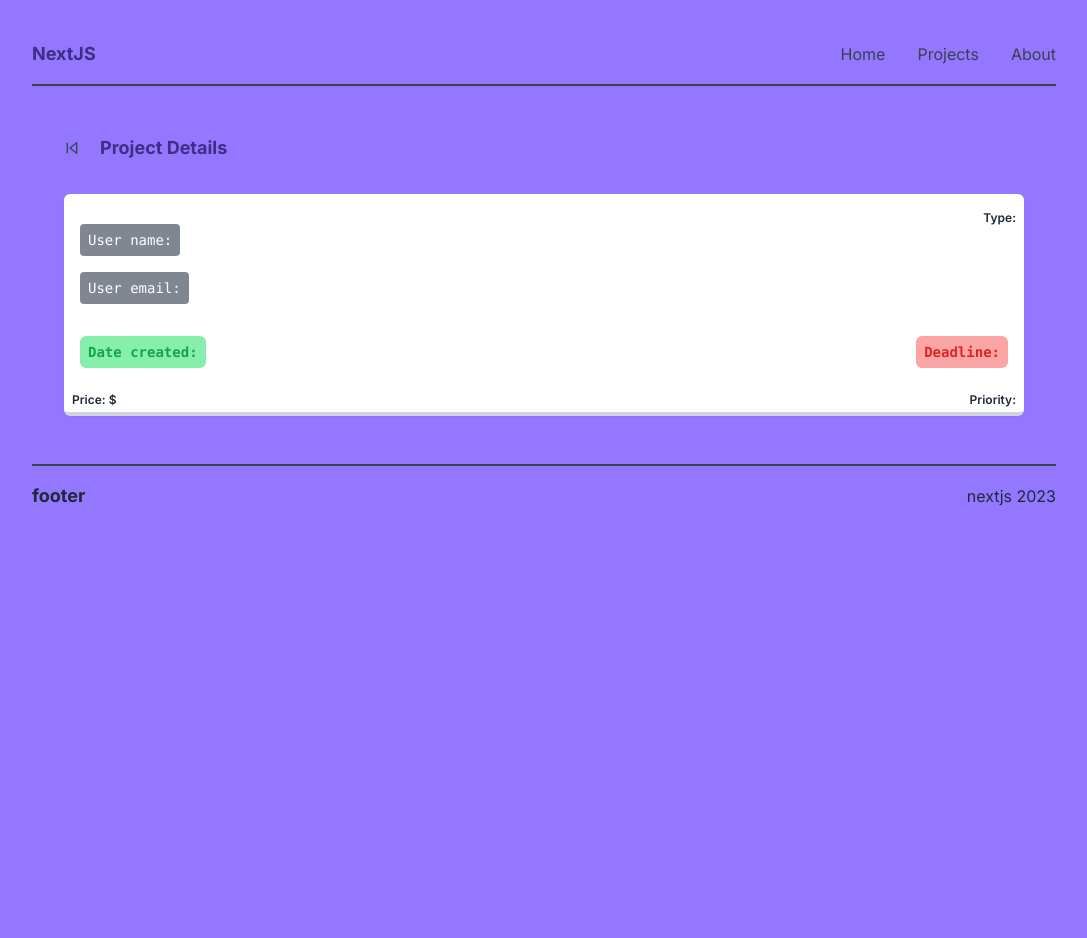
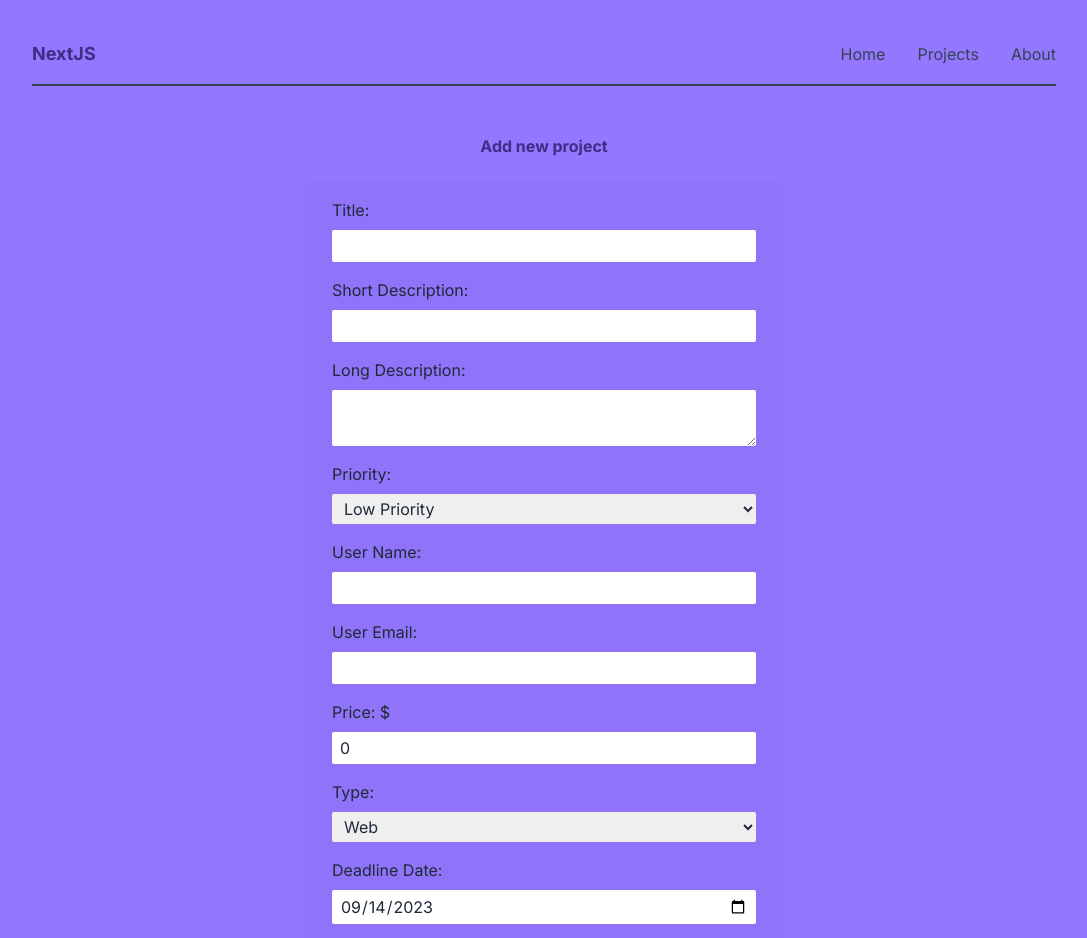
Before and after one commit to SalmanIyad/nextjs-app-test, a Next.js app: page /projects/create in a window 1280 px wide. Shown: the top 938 px of the page, without its empty margins (96-1183 px from the left). Before the commit the page ends 800 px from the top, so only its background shows below. Built offline with nearby package versions, Linux system fonts and the light colour scheme; no server answers.

Commit message:
add create project page

```diff
--- a/_data/db.json
+++ b/_data/db.json
@@ -389,6 +389,84 @@
       "type": "Software",
       "date_created": "2023-09-14",
       "deadline_date": "2023-12-20"
+    },
+    {
+      "title": "a",
+      "short_description": "a",
+      "long_description": "a",
+      "priority": "",
+      "user_name": "a",
+      "user_email": "alhinsalman40@gmail.com",
+      "price": "111111",
+      "type": "Web",
+      "date_created": "2023-09-15",
+      "deadline_date": "2023-02-14",
+      "id": "nKsEbGc"
+    },
+    {
+      "title": "a",
+      "short_description": "a",
+      "long_description": "a",
+      "priority": "",
+      "user_name": "a",
+      "user_email": "alhinsalman40@gmail.com",
+      "price": "111111",
+      "type": "Web",
+      "date_created": "2023-09-15",
+      "deadline_date": "2023-02-14",
+      "id": "f5eFNlY"
+    },
+    {
+      "title": "a",
+      "short_description": "a",
+      "long_description": "a",
+      "priority": "",
+      "user_name": "a",
+      "user_email": "alhinsalman40@gmail.com",
+      "price": "111111",
+      "type": "Web",
+      "date_created": "2023-09-15",
+      "deadline_date": "2023-02-14",
+      "id": "JbY2KS4"
+    },
+    {
+      "title": "a",
+      "short_description": "a",
+      "long_description": "a",
+      "priority": "",
+      "user_name": "a",
+      "user_email": "alhinsalman40@gmail.com",
+      "price": "111111",
+      "type": "Web",
+      "date_created": "2023-09-15",
+      "deadline_date": "2023-02-14",
+      "id": "G6uDXYD"
+    },
+    {
+      "title": "SSSSSSSS",
+      "short_description": "SSSSSSSSSSSSSSSSSSSSS",
+      "long_description": "SSSSSSSSSSSSSSSSSSSSS",
+      "priority": "high",
+      "user_name": "SSSSSSSSSSSSSSSSSSSSSSSSSSSSSSSSSSS",
+      "user_email": "alhinsalman40@gmail.com",
+      "price": "1230123123",
+      "type": "Software",
+      "date_created": "2023-09-15",
+      "deadline_date": "2023-09-26",
+      "id": "ZPNGluq"
+    },
+    {
+      "title": "Salman Project",
+      "short_description": "Salman Project Short Description",
+      "long_description": "Salman Project Long Description",
+      "priority": "high",
+      "user_name": "Salman Iyad",
+      "user_email": "alhinsalman40@gmail.com",
+      "price": "1000000",
+      "type": "AI",
+      "date_created": "2023-09-15",
+      "deadline_date": "2023-09-03",
+      "id": "NKIrn7j"
     }
   ]
 }
--- a/app/globals.css
+++ b/app/globals.css
@@ -73,11 +73,14 @@ form button {
   @apply
     block px-2 py-1 mx-auto my-4 text-red-800 bg-red-300 border-2 border-red-500 rounded-sm max-w-fit;
 }
-
+.success {
+  @apply
+    block px-2 py-1 mx-auto my-4 text-green-800 bg-green-300 border-2 border-green-500 rounded-sm max-w-fit;
+}
 /* card styles */
 .card {
   @apply
-    relative w-[100%] sm:w-[100%] md:w-[calc(50%-0.75rem/2)] lg:w-[calc((100%/3)-(2*0.75rem/3))] px-4 py-3 overflow-hidden bg-white rounded-md shadow-sm border-b-4 border-gray-300;
+    relative w-[100%] sm:w-[100%] md:w-[calc(50%-0.75rem/2)] lg:w-[calc((100%/3)-(2*0.75rem/3))] px-4 py-4 overflow-hidden bg-white rounded-md shadow-sm border-b-4 border-gray-300;
 }
 .card h3 {
   @apply
--- a/app/not-found.jsx
+++ b/app/not-found.jsx
@@ -6,7 +6,7 @@ export default function NotFound() {
       <p className='text-8xl'>404</p>
       <h2>Page Not Found</h2>
       <p>Could not find requested resource</p>
-      <Link href="/">Return Home</Link>
+      <Link className='underline hover:text-white hover:no-underline transition-all duration-100' href="/">Return Home</Link>
     </div>
   )
 }
--- /dev/null
+++ b/app/projects/[id]/not-found.jsx
@@ -0,0 +1,12 @@
+import Link from 'next/link'
+
+export default function NotFound() {
+  return (
+    <div className='text-center'>
+      <p className='text-8xl'>404</p>
+      <h2>Project Not Found</h2>
+      <p>Could not find requested Project</p>
+      <Link className='underline hover:text-white hover:no-underline transition-all duration-100' href="/projects">Return to Projects</Link>
+    </div>
+  )
+}
--- a/app/projects/[id]/page.jsx
+++ b/app/projects/[id]/page.jsx
@@ -1,5 +1,16 @@
 import Link from "next/link";
 import { FiSkipBack } from 'react-icons/fi';
+import { notFound } from "next/navigation"
+
+export const dynamicParams = true
+
+export async function getStaticParams(id) {
+  const res = await fetch('http://localhost:4000/project/');
+  const projects = await res.json();
+  return projects.map(project => {
+    id: project.id
+  })
+}
 
 async function getProject(id) {
   const res = await fetch(`http://localhost:4000/projects/${id}`, {
@@ -7,6 +18,11 @@ async function getProject(id) {
       revalidate: 20,
     },
   });
+
+  if (!res.ok) {
+    notFound()
+  }
+
   return res.json();
 }
 
--- /dev/null
+++ b/app/projects/create/CreateForm.jsx
@@ -0,0 +1,177 @@
+"use client";
+
+import { useRouter } from "next/navigation"
+import { useState } from "react";
+
+export default function CreateForm() {
+  const [project, setProject] = useState({
+    id: 0,
+    title: "",
+    short_description: "",
+    long_description: "",
+    priority: "low",
+    user_name: "",
+    user_email: "",
+    price: 0,
+    type: "Web",
+    date_created: "2023-09-14",
+    deadline_date: "2023-09-14",
+  });
+  const [isLoading, setIsLoading] = useState(false);
+  const router = useRouter();
+  const handleChange = (e) => {
+    const { name, value } = e.target;
+    setProject({
+      ...project,
+      [name]: value,
+    });
+  };
+
+  const handleSubmit = async (e) => {
+    e.preventDefault();
+    setIsLoading(true);
+
+    const newProject = {
+      title: project.title,
+      short_description: project.short_description,
+      long_description: project.long_description,
+      priority: project.priority,
+      user_name: project.user_name,
+      user_email: project.user_email,
+      price: project.price,
+      type: project.type,
+      date_created: new Date().toISOString().split('T')[0],
+      deadline_date: project.deadline_date,
+    };
+
+    try {
+      const res = await fetch('http://localhost:4000/projects', {
+        method: 'POST',
+        headers: { 'Content-Type': 'application/json' },
+        body: JSON.stringify(newProject),
+      });
+
+      if (res.status === 201) {
+        router.refresh();
+        router.push('/projects');
+      } else {
+        console.error('Failed to create project');
+
+      }
+    } catch (error) {
+      console.error('An error occurred:', error);
+    } finally {
+      setIsLoading(false);
+    }
+  };
+  return (
+    <form className="w-1/2" onSubmit={handleSubmit}>
+      {/* title */}
+      <label>
+        <span>Title:</span>
+        <input
+          required
+          type="text"
+          name="title"
+          onChange={handleChange}
+          value={project.title}
+        />
+      </label>
+      {/* short_description */}
+      <label>
+        <span>Short Description:</span>
+        <input
+          required
+          type="text"
+          name="short_description"
+          onChange={handleChange}
+          value={project.short_description}
+        />
+      </label>
+      {/* long_description */}
+      <label>
+        <span>Long Description:</span>
+        <textarea
+          required
+          name="long_description"
+          onChange={handleChange}
+          value={project.long_description}
+        />
+      </label>
+      {/* priority */}
+      <label>
+        <span>Priority:</span>
+        <select
+          name="priority"
+          onChange={handleChange}
+          value={project.priority}
+        >
+          <option value="low" selected>Low Priority</option>
+          <option value="medium">Medium Priority</option>
+          <option value="high">High Priority</option>
+        </select>
+      </label>
+      {/* user_name */}
+      <label>
+        <span>User Name:</span>
+        <input
+          required
+          type="text"
+          name="user_name"
+          onChange={handleChange}
+          value={project.user_name}
+        />
+      </label>
+      {/* user_email */}
+      <label>
+        <span>User Email:</span>
+        <input
+          required
+          type="email"
+          name="user_email"
+          onChange={handleChange}
+          value={project.user_email}
+        />
+      </label>
+      {/* price */}
+      <label>
+        <span>Price: $</span>
+        <input
+          required
+          type="number"
+          name="price"
+          onChange={handleChange}
+          value={project.price}
+        />
+      </label>
+      {/* type */}
+      <label>
+        <span>Type:</span>
+        <select
+          name="type"
+          onChange={handleChange}
+          value={project.type}
+        >
+          <option value="Web" selected>Web</option>
+          <option value="Mobile">Mobile</option>
+          <option value="AI">AI</option>
+          <option value="Software">Software</option>
+        </select>
+      </label>
+      {/* deadline_date */}
+      <label>
+        <span>Deadline Date:</span>
+        <input
+          required
+          type="date"
+          name="deadline_date"
+          onChange={handleChange}
+          value={project.deadline_date}
+        />
+      </label>
+      <button className="btn-primary" disabled={isLoading}>
+        {isLoading ? <span>Adding...</span> : <span>Add Project</span>}
+      </button>
+    </form>
+  );
+}
--- /dev/null
+++ b/app/projects/create/page.jsx
@@ -0,0 +1,12 @@
+import CreateForm from "./CreateForm";
+
+export default function CreateProject() {
+  return (
+    <main>
+        <h2 className="text-primary text-center">
+            Add new project
+        </h2>
+        <CreateForm/>
+    </main>
+  )
+}
--- a/app/projects/page.jsx
+++ b/app/projects/page.jsx
@@ -6,6 +6,7 @@ import InputLabel from "@mui/material/InputLabel";
 import MenuItem from "@mui/material/MenuItem";
 import FormControl from "@mui/material/FormControl";
 import Select from "@mui/material/Select";
+import Link from "next/link";
 
 export default function Page() {
   const [selectedOption, setSelectedOption] = useState('none');
@@ -16,7 +17,14 @@ export default function Page() {
 
   return (
     <main>
-      <h1 className="pb-4 border-b-2 border-gray-700">Projects Page</h1>
+      <div className="pb-4 border-b-2 border-gray-700 flex justify-between">
+        <h1 className="flex items-center">Projects Page</h1>
+        <Link href='/projects/create'>
+          <button class="bg-transparent hover:bg-primary text-primary font-semibold hover:text-white py-2 px-4 border border-primary hover:border-transparent rounded">
+            Add Project
+          </button>
+        </Link>
+      </div>
       <br />
       {/* <FormControl variant="filled" sx={{ m: 1, minWidth: 200 }} size="small">
         <InputLabel id="demo-select-small-label">Filter project type</InputLabel>
@@ -35,7 +43,8 @@ export default function Page() {
         </Select>
 
       </FormControl> */}
-      <form action="" method="get">
+      <form className="!w-[70%]" action="" method="get">
+          <label htmlFor="filter">Filter Projects Type:</label>
           <select
             className="bg-[#ffffff66] outline-none"
             id="filter"
--- a/app/projects/projectsList.jsx
+++ b/app/projects/projectsList.jsx
@@ -1,4 +1,15 @@
 import Link from "next/link";
+
+// export async function getStaticProps() {
+//     const res = await fetch('http://localhost:4000/projects');
+//     const projects = await res.json();
+//     return {
+//       props: {
+//         projects,
+//       },
+//     };
+//   }
+
 
 async function getProjects() {
     const res = await fetch('http://localhost:4000/projects', {
@@ -18,7 +29,7 @@ export default async function ProjectsList({ selectedOption }) {
             {
                 projects.filter((project) => selectedOption === "none" || project.type === selectedOption).map((project) => (
                     <li key={project.id} className="card">
-                        <h3 className="!w-fit border-b-2 border-gray-300">{project.title}</h3>
+                        <h3 className="!w-fit max-w-[calc(100%-100px)] border-b-2 border-gray-300">{project.title}</h3>
                         <p className="pb-2">{project.short_description}</p>
                         <p className="pb-2">Date created: {project.date_created}</p>
                         <div className={`pill ${project.priority}`}>{project.priority} priority</div>
```
Lines whose indentation alone changed are shown as unchanged.
